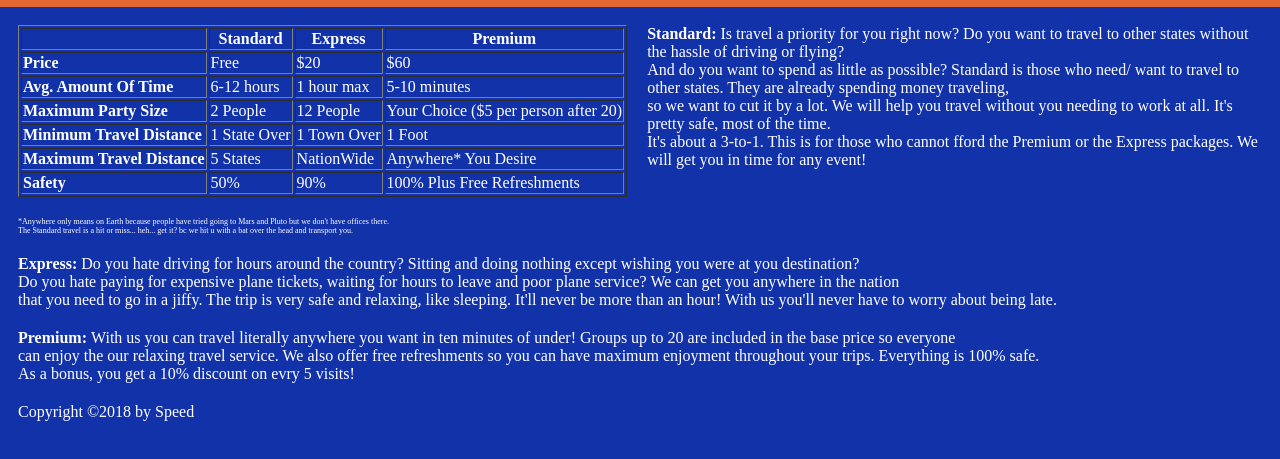
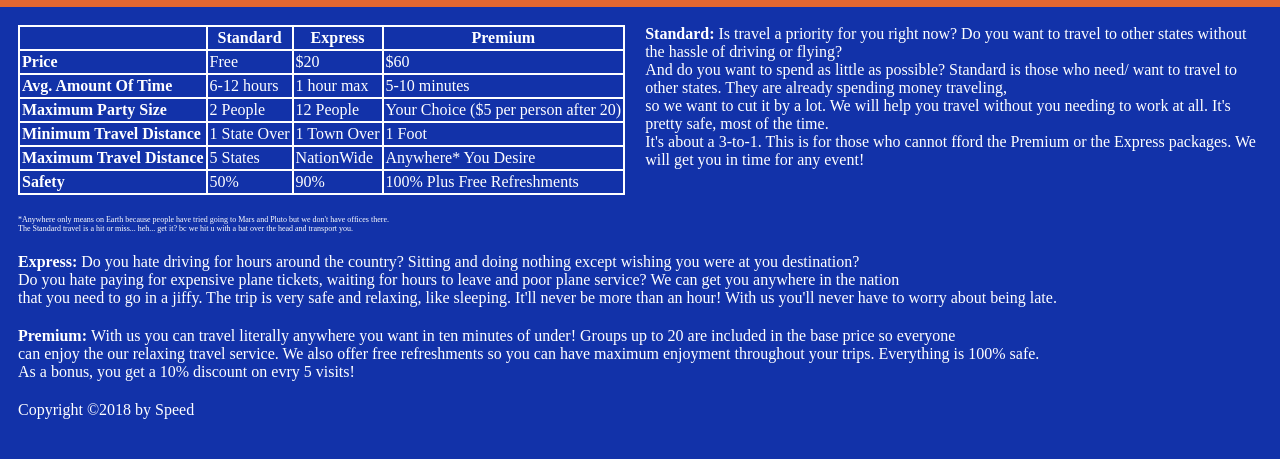
Before and after one commit to Elithous/CSC210Speed, a plain HTML site: page productSpecs.html in a window 1280 px wide. Shown: the part 155-614 px from the top of the page. Drawn offline with Linux system fonts and the light colour scheme.

Commit message:
Styling okay on product

```diff
--- a/product.css
+++ b/product.css
@@ -12,9 +12,17 @@
     grid-area: dis;
 }
 
-#specs{
+#specs {
     grid-area: specs;
     margin: 10px;
+
+    border: 1px solid #FFF;
+    border-spacing: 0px;
+}
+
+#specs td{
+    padding: 2px;
+    border: 1px solid #FFF;
 }
 
 #text1{
--- a/productSpecs.html
+++ b/productSpecs.html
@@ -2,7 +2,6 @@
 <html>
     <head>
         <title>Product Specs</title>
-        <link href='main.css' rel='stylesheet' />
         <link href="images/SpeedLogoIcon.png" rel="icon" />
         <link href='style.css' rel='stylesheet' />
         <link href='product.css' rel='stylesheet' />
@@ -24,7 +23,7 @@
             </div>
         </header>
         <div id="content">
-            <table border="1" id="specs">
+            <table id="specs">
                 <tr id="title">
                     <td><b></b></td>
                     <td><b>Standard</b></td>
```
